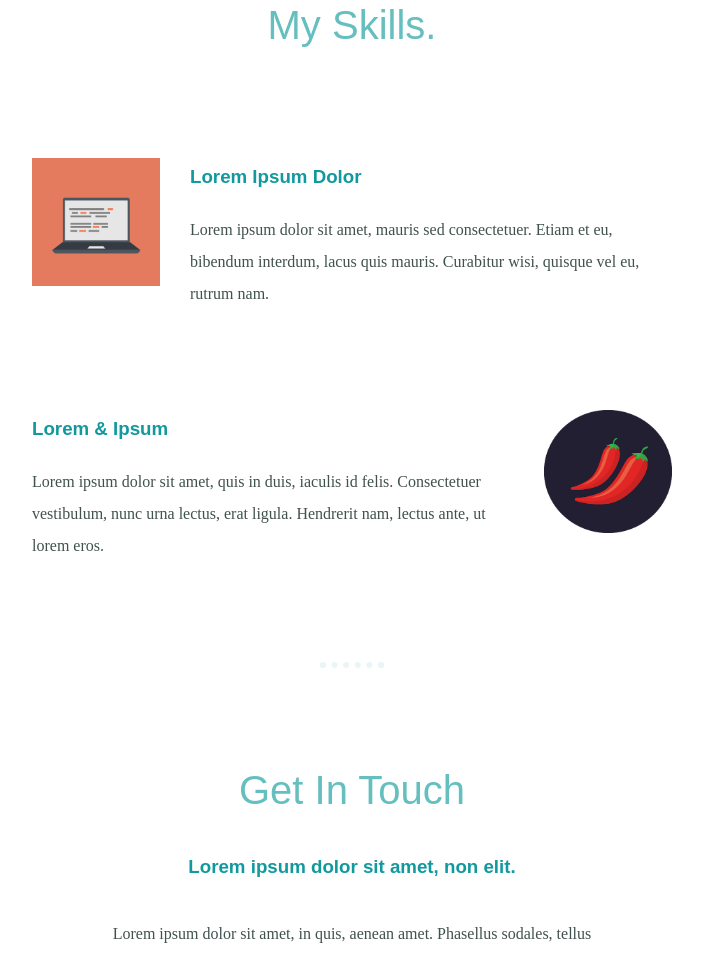
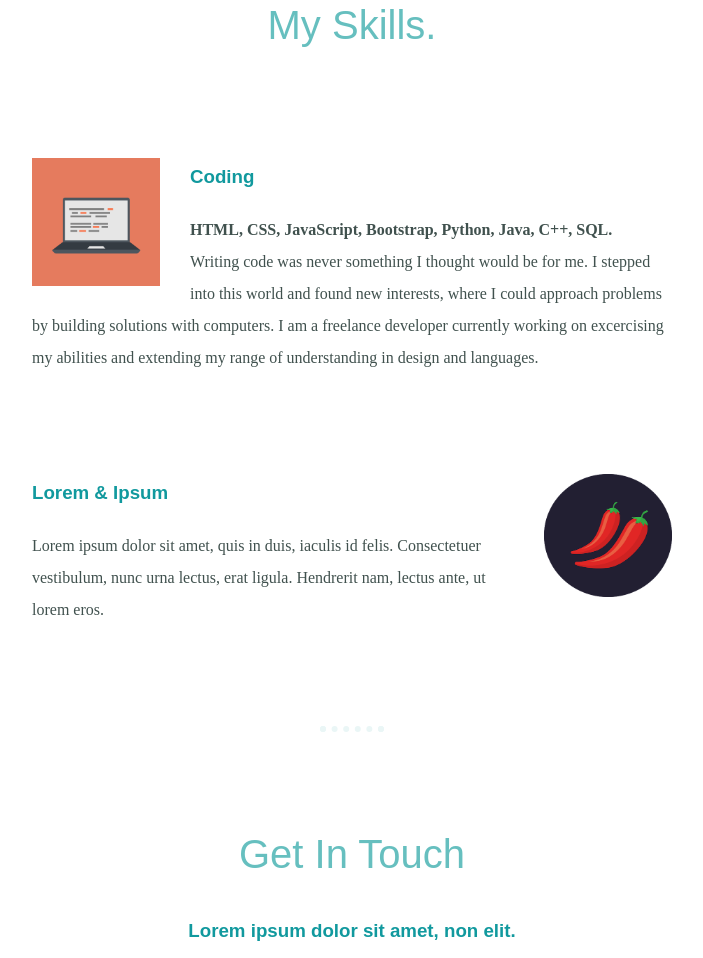
Before and after one commit to CarbonCallous/Learn2Code, a plain HTML site: page Web Dev/Portfolio/index.html in a window 1280 px wide. Shown: the part 1700-2658 px from the top of the page, without its empty margins (288-991 px from the left). Drawn offline with Linux system fonts and the light colour scheme.

Commit message:
adding skills

```diff
--- a/Web Dev/Portfolio/index.html
+++ b/Web Dev/Portfolio/index.html
@@ -33,8 +33,11 @@
         <h2>My Skills.</h2>
         <div class="skill-row">
           <img class="computer-img" src="images\computer.png" alt="Computer">
-          <h3>Lorem Ipsum Dolor</h3>
-          <p class="computer-description">Lorem ipsum dolor sit amet, mauris sed consectetuer. Etiam et eu, bibendum interdum, lacus quis mauris. Curabitur wisi, quisque vel eu, rutrum nam.</p>
+          <h3>Coding</h3>
+          <p class="computer-description"><b>HTML, CSS, JavaScript, Bootstrap, Python, Java, C++, SQL.</b><br>
+              Writing code was never something I thought would be for me. I stepped into this world and found new interests, where I could approach problems by building solutions with computers.
+              I am a freelance developer currently working on excercising my abilities and extending my range of understanding in design and languages.
+          <h3></h3>
         </div>
         <div class="skills">
 
```
